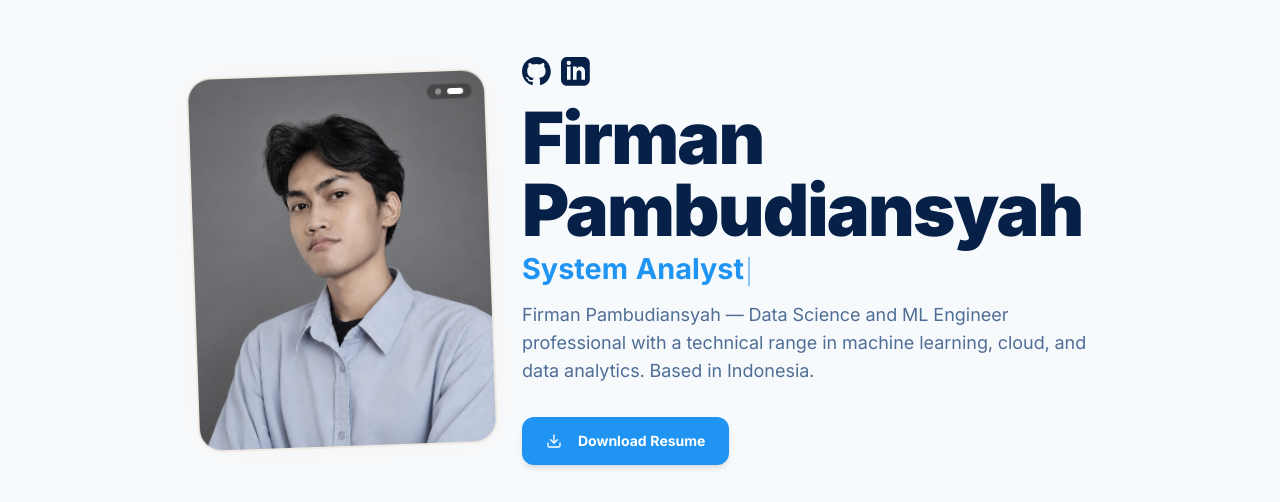
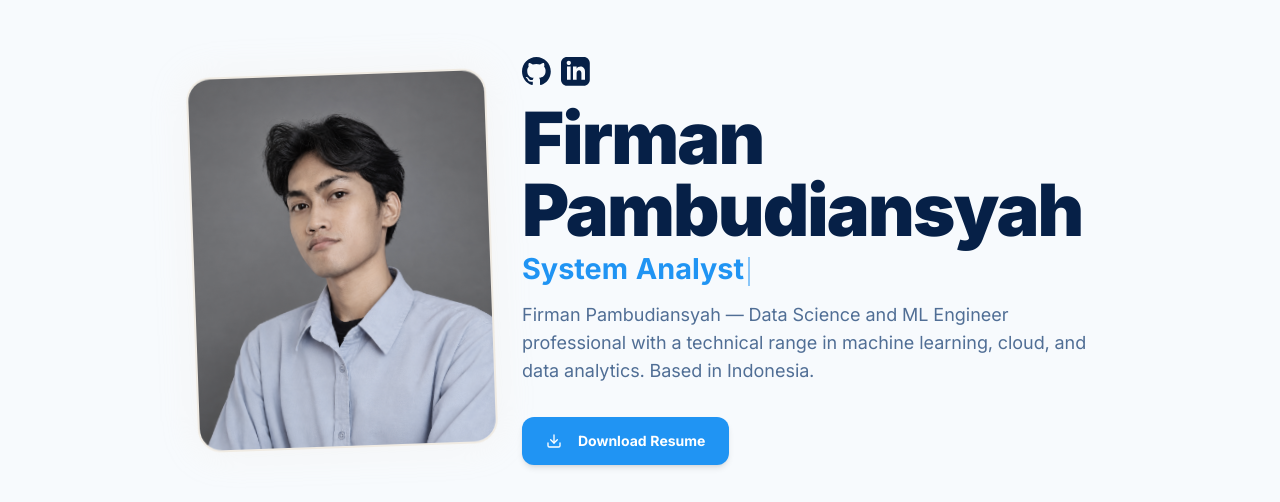
Before and after one commit to Alarave/portofirman, a React (Vite) app: page / in a window 1280 px wide. Shown: the part 147-649 px from the top of the page. Built offline with nearby package versions, Linux system fonts and the light colour scheme; the HTML template or start-up script is replaced by a standard one.

Commit message:
perbaikan di bagian penggunaan satu foto profil tetap tanpa slideshow

```diff
--- a/src/pages/Home.tsx
+++ b/src/pages/Home.tsx
@@ -1,14 +1,11 @@
 import { Layout } from "@/components/layout/Layout";
 import { Button } from "@/components/ui/button";
-import { motion, AnimatePresence } from "framer-motion";
+import { motion } from "framer-motion";
 import { cn } from "@/lib/utils";
 import { useState, useEffect } from "react";
 import { useLocation } from "react-router-dom";
-import profilePhoto from "@/assets/profile-photo.jpg";
 import photoDiri from "@/assets/photo-diri.png";
 const cvFile = "https://drive.google.com/file/d/1AXcL8VjAHFUrzhmVicI0d3VilJ13ixWn/view?usp=drive_link";
-
-const heroImages = [profilePhoto, photoDiri];
 
 import Expertise from "@/components/Expertise";
 import { ExperienceSection } from "@/pages/Experience";
@@ -33,16 +30,7 @@
 const Home = () => {
   useScrollReveal();
   const [cvDownloading, setCvDownloading] = useState(false);
-  const [currentImageIndex, setCurrentImageIndex] = useState(0);
   const location = useLocation();
-
-  // Slideshow every 5 seconds for relaxed, cinematic viewing
-  useEffect(() => {
-    const timer = setInterval(() => {
-      setCurrentImageIndex((prev) => (prev + 1) % heroImages.length);
-    }, 5000);
-    return () => clearInterval(timer);
-  }, []);
 
   useEffect(() => {
     // If user accesses /#hero or /#top, scrub hash from address bar immediately
@@ -80,40 +68,12 @@
           {/* image-wrapper: 4:5 rotated card, straightens + colorizes on hover, floating glass name-card, champagne glow halo */}
           <div className="z-10 w-full md:w-auto flex justify-center md:justify-start">
             <div className="group relative w-[220px] sm:w-[260px] md:w-[300px] aspect-[4/5] rounded-3xl overflow-hidden rotate-[-2deg] hover:rotate-0 grayscale-[35%] hover:grayscale-0 scale-100 hover:scale-[1.02] border-2 border-[#F7E7CE]/60 hover:border-[#F7E7CE] shadow-[0_0_35px_rgba(247,231,206,0.25)] hover:shadow-[0_0_55px_rgba(247,231,206,0.6)] transition-all duration-700 ease-[cubic-bezier(0.16,1,0.3,1)] cursor-pointer bg-muted">
-              {/* Slideshow Images with cinematic crossfade */}
-              <AnimatePresence initial={false}>
-                <motion.img
-                  key={currentImageIndex}
-                  src={heroImages[currentImageIndex]}
-                  alt="Firman Pambudiansyah"
-                  initial={{ opacity: 0, scale: 1.04 }}
-                  animate={{ opacity: 1, scale: 1 }}
-                  exit={{ opacity: 0, scale: 0.98 }}
-                  transition={{
-                    opacity: { duration: 1.5, ease: [0.25, 1, 0.5, 1] },
-                    scale: { duration: 2.2, ease: [0.25, 1, 0.5, 1] },
-                  }}
-                  className="absolute inset-0 w-full h-full object-cover"
-                />
-              </AnimatePresence>
-
-              {/* Indicator dots */}
-              <div className="absolute top-3 right-3 z-20 flex gap-1.5 backdrop-blur-md bg-black/30 px-2 py-1 rounded-full border border-white/10">
-                {heroImages.map((_, i) => (
-                  <button
-                    key={i}
-                    onClick={(e) => {
-                      e.stopPropagation();
-                      setCurrentImageIndex(i);
-                    }}
-                    className={cn(
-                      "h-1.5 rounded-full transition-all duration-500",
-                      i === currentImageIndex ? "bg-white w-4" : "bg-white/40 hover:bg-white/80 w-1.5"
-                    )}
-                    aria-label={`Slide ${i + 1}`}
-                  />
-                ))}
-              </div>
+              {/* Single portrait photo */}
+              <img
+                src={photoDiri}
+                alt="Firman Pambudiansyah"
+                className="w-full h-full object-cover"
+              />
 
               {/* Floating glass name-card that slides up on hover */}
               <div className="absolute z-20 bottom-3 left-3 right-3 backdrop-blur-md bg-background/75 dark:bg-black/60 border border-white/30 dark:border-white/10 rounded-2xl p-3 shadow-xl transform translate-y-6 opacity-0 group-hover:translate-y-0 group-hover:opacity-100 transition-all duration-500 ease-[cubic-bezier(0.16,1,0.3,1)]">
```
